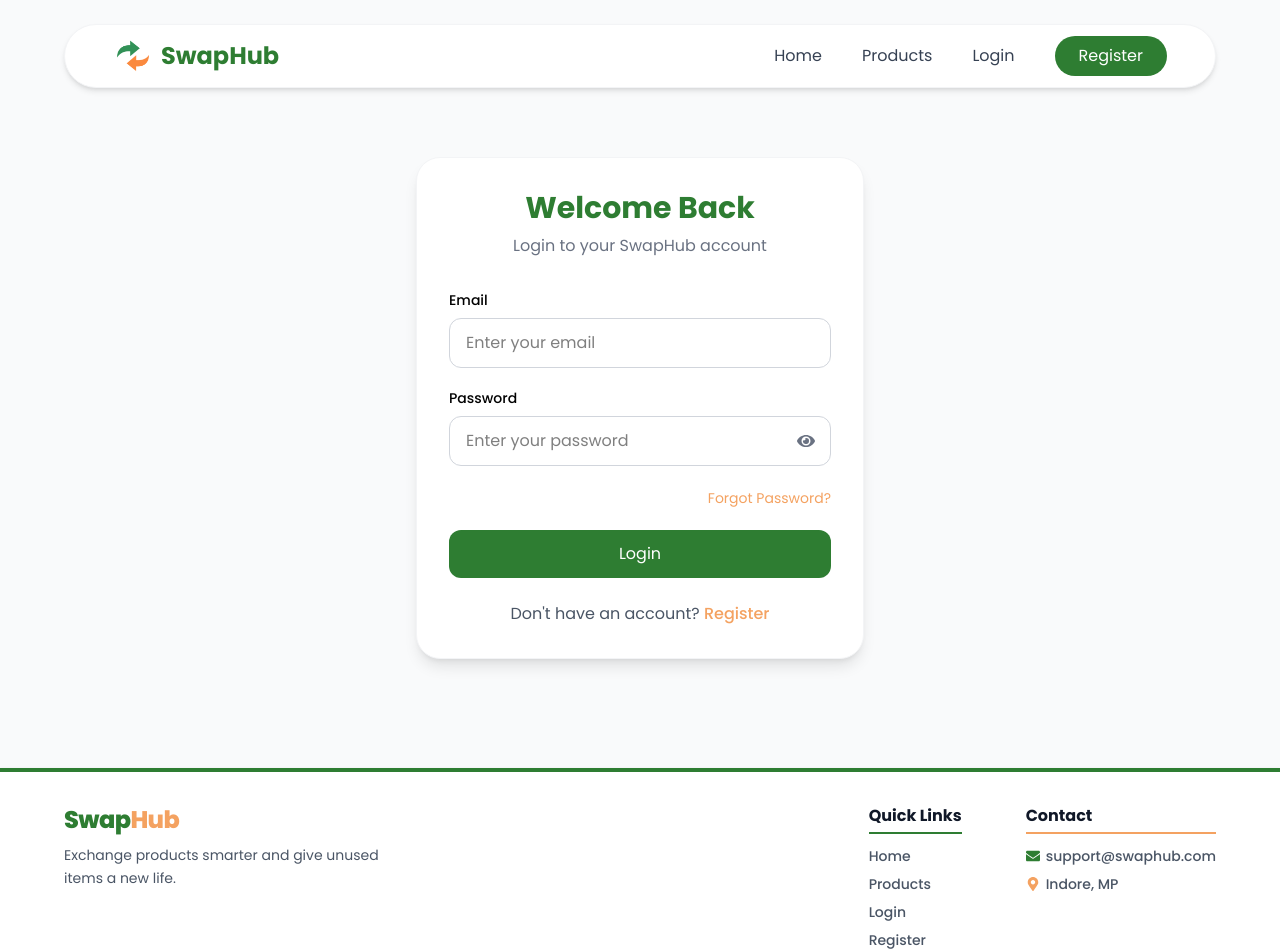
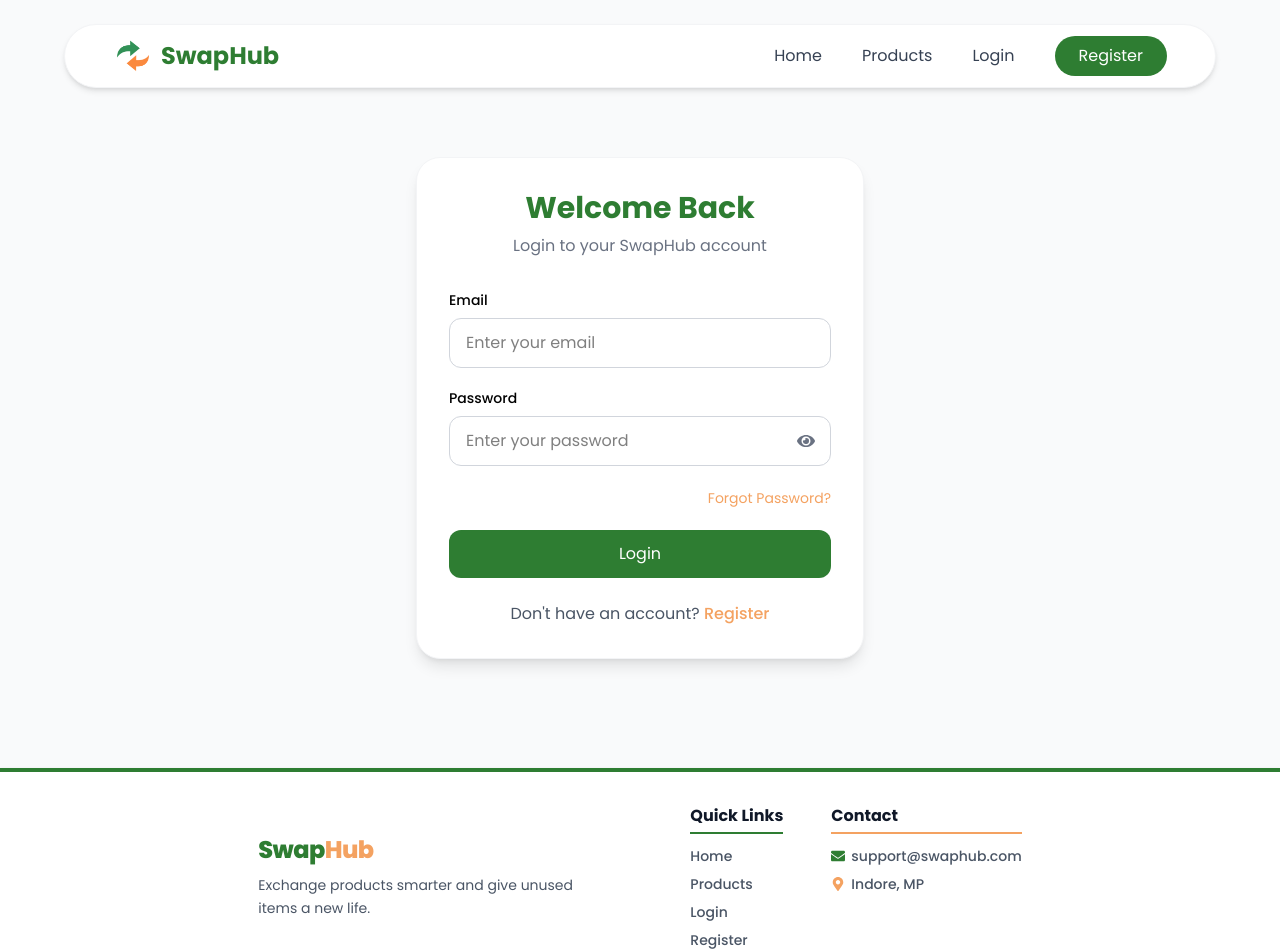
Before and after one commit to Amanverma45/swapHub, a React (Vite) app in the folder Frontend/hub/: page /login in a window 1280 px wide. Shown: the top 952 px of the page. Built offline with nearby package versions, Linux system fonts and the light colour scheme; no server answers.

Commit message:
center footer content on desktop and reduce gap between Quick Links and Contact columns

```diff
--- a/Frontend/hub/src/Components/Footer.jsx
+++ b/Frontend/hub/src/Components/Footer.jsx
@@ -6,8 +6,8 @@ const Footer = () => {
     <footer className="bg-white border-t-4 border-t-[#2E7D32] shadow-sm mt-6 sm:mt-10">
       <div className="w-[90%] max-w-6xl mx-auto py-8">
 
-        {/* Main Container: Flex row on desktop, stacked on mobile with Quick Links & Contact side-by-side */}
-        <div className="flex flex-col md:flex-row justify-between items-start gap-8">
+        {/* Main Container: Centered on Desktop with controlled gaps */}
+        <div className="flex flex-col md:flex-row justify-between md:justify-center items-start md:items-center gap-8 md:gap-20 lg:gap-28">
 
           {/* Logo & Tagline */}
           <div className="max-w-xs text-left">
@@ -19,8 +19,8 @@ const Footer = () => {
             </p>
           </div>
 
-          {/* Quick Links & Contact: Side-by-Side (flex-row) on ALL screens */}
-          <div className="flex flex-row items-start justify-between w-full md:w-auto gap-8 sm:gap-16">
+          {/* Quick Links & Contact: Side-by-Side with reduced, tight gap */}
+          <div className="flex flex-row items-start justify-between w-full md:w-auto gap-8 sm:gap-10 md:gap-12">
 
             {/* Quick Links Column */}
             <div className="flex flex-col text-left">
```
